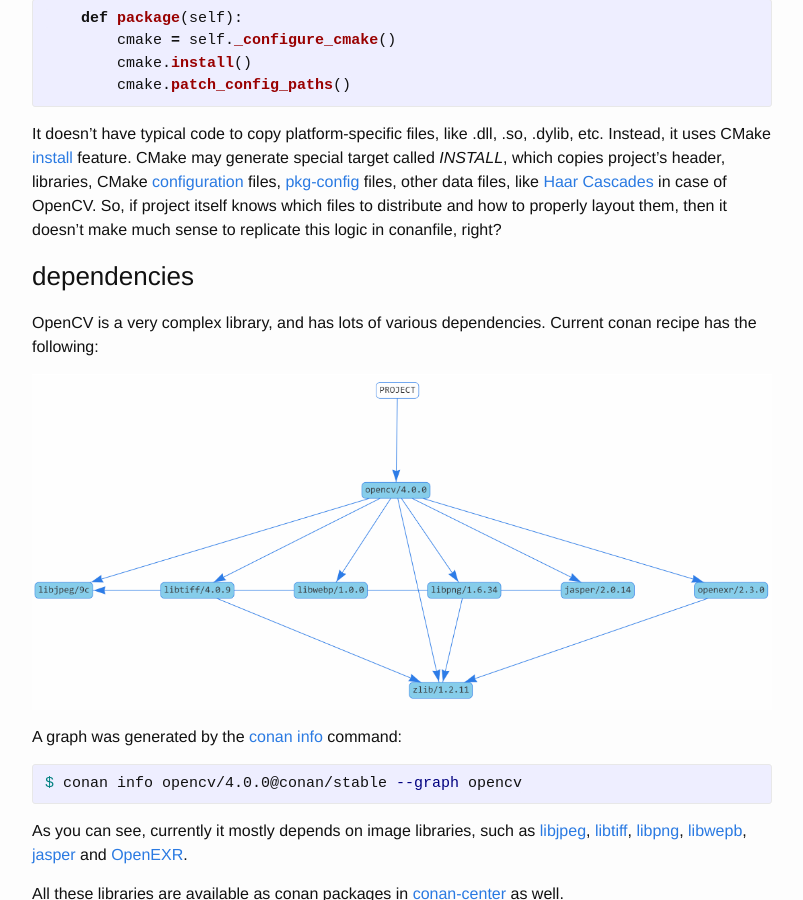
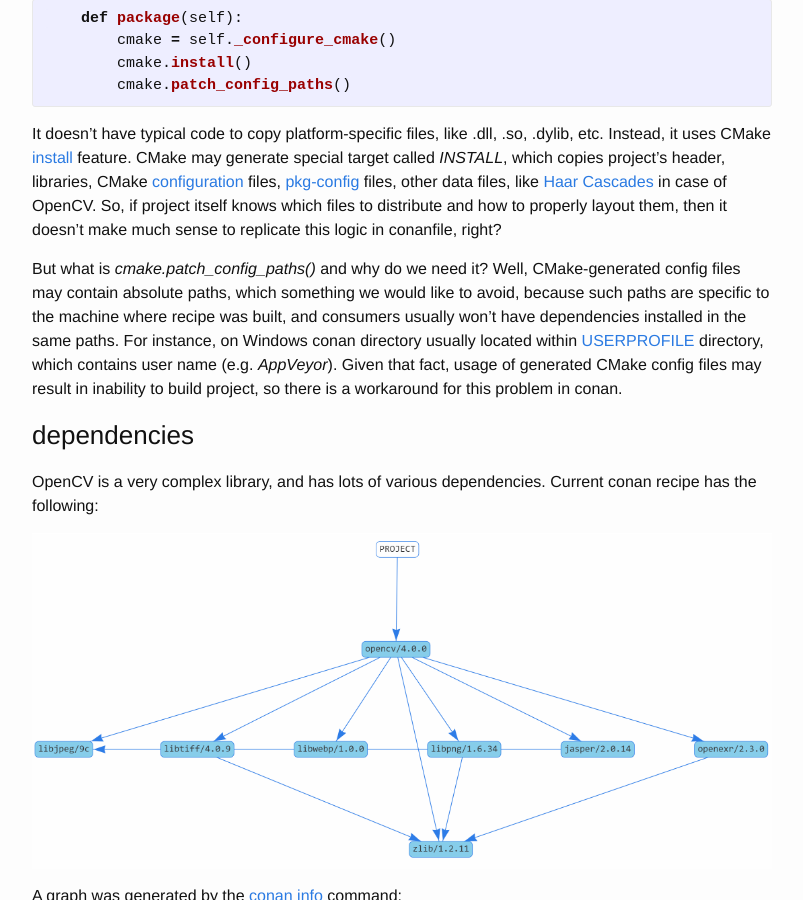
Before and after one commit to conan-io/conan-io.github.io, a Jekyll site: the page built from _posts/2019-01-21-OpenCV-conan-packages.markdown, in a window 1280 px wide and 900 px high, scrolled down 1540 px. Shown: the whole window, without its empty margins (238-1041 px from the left). Built offline with Jekyll 4.4.1, drawn with Linux system fonts in a browser that asks for light colours; comment, search, counter and statistics services are not loaded.

Commit message:
- note about cmake.patch_config_paths()
Signed-off-by: SSE4 <tomskside@gmail.com>

```diff
--- a/_posts/2019-01-21-OpenCV-conan-packages.markdown
+++ b/_posts/2019-01-21-OpenCV-conan-packages.markdown
@@ -77,6 +77,8 @@ Moreover, [package](https://docs.conan.io/en/latest/reference/conanfile/methods.
 {% endhighlight %}
 
 It doesn't have typical code to copy platform-specific files, like .dll, .so, .dylib, etc. Instead, it uses CMake [install](https://cmake.org/cmake/help/v3.13/command/install.html) feature. CMake may generate special target called *INSTALL*, which copies project's header, libraries, CMake [configuration](https://cmake.org/cmake/help/v3.13/manual/cmake-packages.7.html) files, [pkg-config](https://www.freedesktop.org/wiki/Software/pkg-config/) files, other data files, like [Haar Cascades](https://docs.opencv.org/4.0.1/d7/d8b/tutorial_py_face_detection.html) in case of OpenCV. So, if project itself knows which files to distribute and how to properly layout them, then it doesn't make much sense to replicate this logic in conanfile, right?
+
+But what is *cmake.patch_config_paths()* and why do we need it? Well, CMake-generated config files may contain absolute paths, which something we would like to avoid, because such paths are specific to the machine where recipe was built, and consumers usually won't have dependencies installed in the same paths. For instance, on Windows conan directory usually located within [USERPROFILE](https://msdn.microsoft.com/en-us/library/windows/desktop/bb776892(v=vs.85).aspx) directory, which contains user name (e.g. *AppVeyor*). Given that fact, usage of generated CMake config files may result in inability to build project, so there is a workaround for this problem in conan.
 
 ### dependencies
 
```
